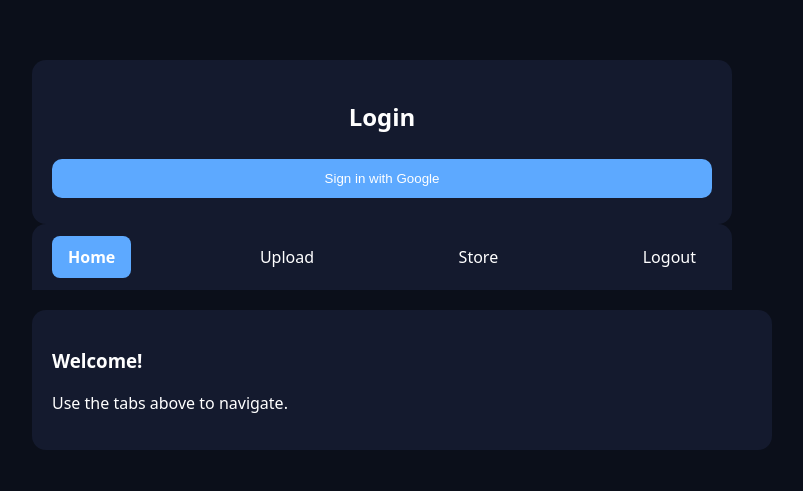
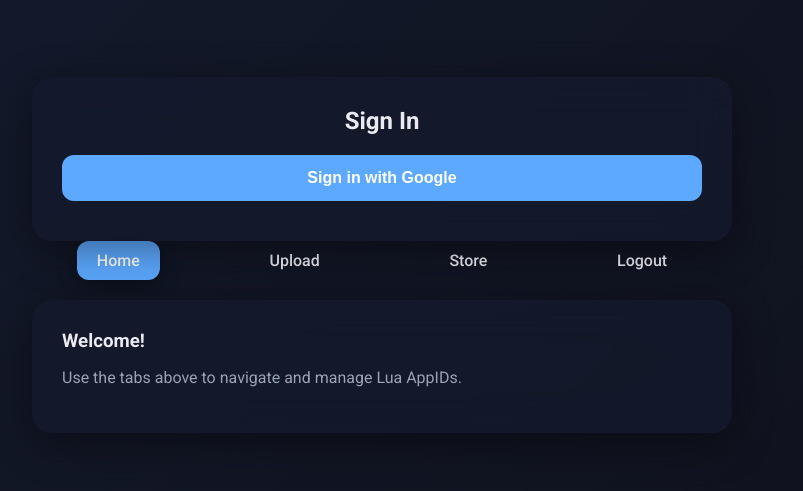
Before and after one commit to oceandevs67/opengenerator, a plain HTML site: page index.html in a window 1280 px wide. Shown: the part 145-636 px from the top of the page, without its empty margins (258-1061 px from the left). Drawn offline with Linux system fonts and the light colour scheme; no server answers.

Commit message:
Update index.html

```diff
--- a/index.html
+++ b/index.html
@@ -2,7 +2,7 @@
 <html lang="en">
 <head>
 <meta charset="UTF-8">
-<title>Lua AppID Generator</title>
+<title>Lua AppID Store</title>
 
 <!-- Firebase -->
 <script src="https://www.gstatic.com/firebasejs/10.7.1/firebase-app-compat.js"></script>
@@ -10,18 +10,22 @@
 <script src="https://www.gstatic.com/firebasejs/10.7.1/firebase-firestore-compat.js"></script>
 
 <style>
+@import url('https://fonts.googleapis.com/css2?family=Roboto:wght@400;500;700&display=swap');
+
 :root {
-    --bg: #0b0f1a;
-    --card: #141a2e;
+    --bg: #0f111b;
+    --card-bg: rgba(20, 26, 46, 0.7);
     --accent: #5da9ff;
-    --text: #fff;
+    --text: #eaeaf0;
     --muted: #9aa4b2;
+    --shadow: rgba(0,0,0,0.4);
 }
 
+* { box-sizing: border-box; }
 body {
-    margin:0;
-    font-family: system-ui, sans-serif;
-    background: var(--bg);
+    margin: 0;
+    font-family: 'Roboto', sans-serif;
+    background: linear-gradient(135deg, #141b2e, #0f111b);
     color: var(--text);
     display: flex;
     justify-content: center;
@@ -31,78 +35,117 @@ body {
 
 .container {
     width: 700px;
+    display: flex;
+    flex-direction: column;
 }
 
 .topbar {
     display: flex;
-    justify-content: space-between;
-    background: var(--card);
-    padding: 12px 20px;
-    border-radius: 14px 14px 0 0;
+    justify-content: space-around;
     margin-bottom: 20px;
 }
 
 .tab {
+    padding: 10px 20px;
+    border-radius: 12px;
+    font-weight: 500;
+    transition: 0.2s;
     cursor: pointer;
-    padding: 10px 16px;
-    border-radius: 8px;
-    transition: 0.2s;
 }
-
 .tab.active {
     background: var(--accent);
-    font-weight: bold;
+    color: #fff;
+    box-shadow: 0 5px 20px var(--shadow);
 }
 
 .card {
-    background: var(--card);
-    border-radius: 14px;
-    padding: 20px;
+    background: var(--card-bg);
+    backdrop-filter: blur(20px);
+    border-radius: 20px;
+    padding: 30px;
+    box-shadow: 0 10px 40px var(--shadow);
     display: flex;
     flex-direction: column;
     align-items: center;
+    transition: 0.3s;
 }
 
-input, button {
+.card input, .card button {
     width: 100%;
-    padding: 12px;
-    margin: 6px 0;
-    border-radius: 10px;
+    padding: 14px;
+    margin: 10px 0;
+    border-radius: 12px;
     border: none;
     outline: none;
+    font-size: 16px;
 }
 
-button {
+.card input {
+    background: rgba(255,255,255,0.05);
+    color: var(--text);
+}
+
+.card input::placeholder {
+    color: var(--muted);
+}
+
+.card button {
     background: var(--accent);
     color: white;
+    font-weight: 600;
     cursor: pointer;
     transition: 0.2s;
 }
 
-button:hover { transform: translateY(-2px); }
+.card button:hover {
+    transform: translateY(-2px);
+    box-shadow: 0 10px 30px var(--accent);
+}
 
 .section { display: none; width: 100%; }
 .section.active { display: block; }
 
-.item { padding: 8px; border-bottom: 1px solid #2a335a; margin-bottom: 4px; display: flex; justify-content: space-between; align-items: center; width: 100%; }
-.item button { width: auto; padding: 6px 12px; }
+.item {
+    background: rgba(255,255,255,0.05);
+    padding: 12px 16px;
+    border-radius: 12px;
+    margin-bottom: 12px;
+    display: flex;
+    justify-content: space-between;
+    align-items: center;
+    transition: 0.2s;
+}
+
+.item:hover {
+    background: rgba(93,169,255,0.1);
+}
+.item button {
+    padding: 6px 14px;
+    border-radius: 10px;
+    background: var(--accent);
+    font-weight: 500;
+    transition: 0.2s;
+}
+.item button:hover { transform: translateY(-2px); }
+
+h2,h3 { margin: 0 0 10px 0; }
+p, small { color: var(--muted); }
 </style>
 </head>
 
 <body>
-
 <div class="container">
 
     <!-- Login -->
     <div id="login-section" class="card">
-        <h2>Login</h2>
+        <h2>Sign In</h2>
         <button onclick="loginGoogle()">Sign in with Google</button>
     </div>
 
     <!-- App -->
     <div id="app-section" class="hidden">
 
-        <!-- Top tabs -->
+        <!-- Tabs -->
         <div class="topbar">
             <div class="tab active" onclick="showTab('home')">Home</div>
             <div class="tab" onclick="showTab('upload')">Upload</div>
@@ -111,21 +154,21 @@ button:hover { transform: translateY(-2px); }
         </div>
 
         <!-- Sections -->
-        <div id="home" class="section active card">
+        <div id="home" class="section card active">
             <h3>Welcome!</h3>
-            <p>Use the tabs above to navigate.</p>
+            <p>Use the tabs above to navigate and manage Lua AppIDs.</p>
         </div>
 
         <div id="upload" class="section card">
             <h3>Upload Game</h3>
-            <input id="gameName" placeholder="Game name">
+            <input id="gameName" placeholder="Game Name">
             <input id="appid" placeholder="AppID">
             <button onclick="addGame()">Upload</button>
         </div>
 
         <div id="store" class="section card">
             <h3>Store</h3>
-            <div id="store-list"></div>
+            <div id="store-list" style="width:100%;"></div>
         </div>
 
     </div>
@@ -170,13 +213,13 @@ function logout(){
     auth.signOut();
 }
 
-/* Store / Upload */
+/* Upload / Store */
 function addGame(){
     const user = auth.currentUser;
-    if(!user) return alert("You must sign in to upload!");
+    if(!user) return alert("Sign in first!");
     const name = document.getElementById('gameName').value.trim();
     const appid = document.getElementById('appid').value.trim();
-    if(!name || !/^\d+$/.test(appid)) return alert('Enter valid game name & numeric AppID');
+    if(!name || !/^\d+$/.test(appid)) return alert('Enter valid name & numeric AppID');
 
     db.collection('games').add({
         name,
@@ -201,7 +244,7 @@ function loadStore(){
                 <div class="item">
                     <div>
                         <b>${g.name}</b> (AppID: ${g.appid})<br>
-                        <small>Uploaded by: ${g.uploader}</small>
+                        <small>Uploaded by: ${g.uploader} | Downloads: ${g.downloads}</small>
                     </div>
                     <button onclick="download('${doc.id}','${g.appid}')">Lua</button>
                 </div>
@@ -212,14 +255,13 @@ function loadStore(){
 
 function download(docId, appid){
     const user = auth.currentUser;
-    if(!user) return alert("You must sign in to download!");
+    if(!user) return alert("Sign in first!");
     const lua = `addappid(${appid})`;
     const blob = new Blob([lua], {type:'text/plain'});
     const a = document.createElement('a');
     a.href = URL.createObjectURL(blob);
     a.download = `${appid}.lua`;
     a.click();
-    // increment downloads
     db.collection('games').doc(docId).update({downloads: firebase.firestore.FieldValue.increment(1)});
 }
 </script>
```
